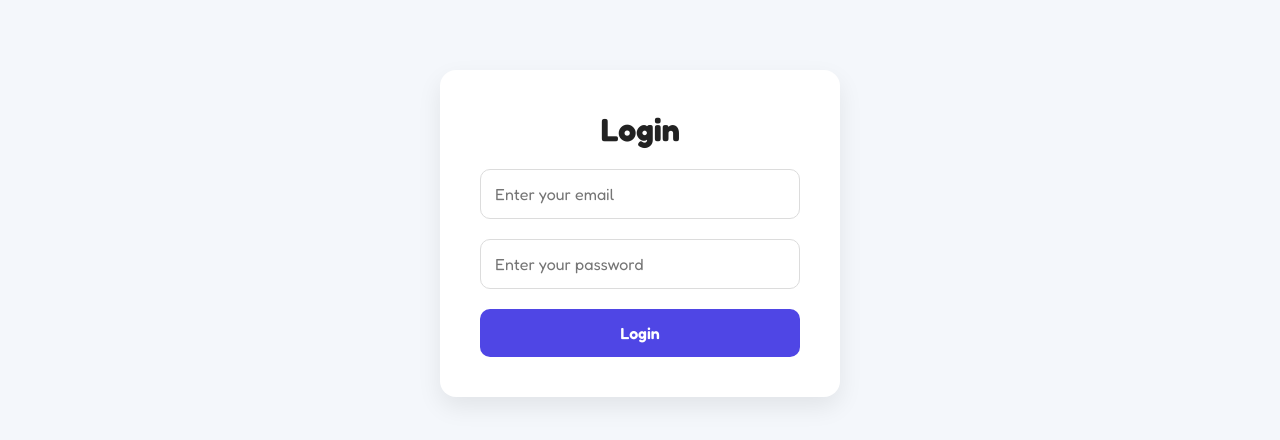
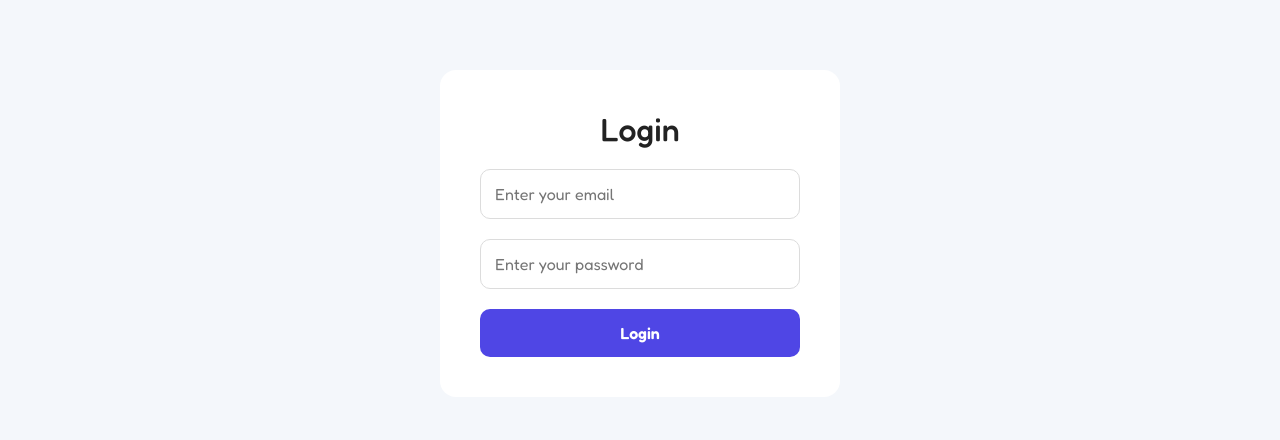
Before and after one commit to naveensinghp/gym-web, a Next.js app: page /login in a window 1280 px wide. Shown: the part 250-690 px from the top of the page. Built offline with nearby package versions, Linux system fonts and the light colour scheme.

Commit message:
no message

```diff
--- a/src/app/globals.css
+++ b/src/app/globals.css
@@ -22,7 +22,6 @@ body {
   font-family: var(--font-geist-mono);
   color: var(--foreground);
   background: var(--background);
-  font-family: Arial, Helvetica, sans-serif;
   -webkit-font-smoothing: antialiased;
   -moz-osx-font-smoothing: grayscale;
 }
--- a/src/app/login/page.js
+++ b/src/app/login/page.js
@@ -46,24 +46,26 @@ const LoginBox = styled.div`
   display: flex;
   flex-direction: column;
   gap: 20px;
-  box-shadow: 0 10px 25px rgba(0,0,0,0.08);
+  /* box-shadow: 0 10px 25px rgba(0,0,0,0.08); */
 `;
 
 const Title = styled.h1`
   text-align: center;
   font-size: 32px;
+  font-weight: 500;
   color: #222;
 `;
 
 const Input = styled.input`
-font-family: var(--font-geist-mono);
+  font-family: var(--font-geist-mono);
   width: 100%;
   padding: 14px;
   border: 1px solid #dcdcdc;
   border-radius: 10px;
   font-size: 16px;
   outline: none;
-
+  background: white;
+  color: black;
   &:focus {
     border-color: #4f46e5;
   }
```
